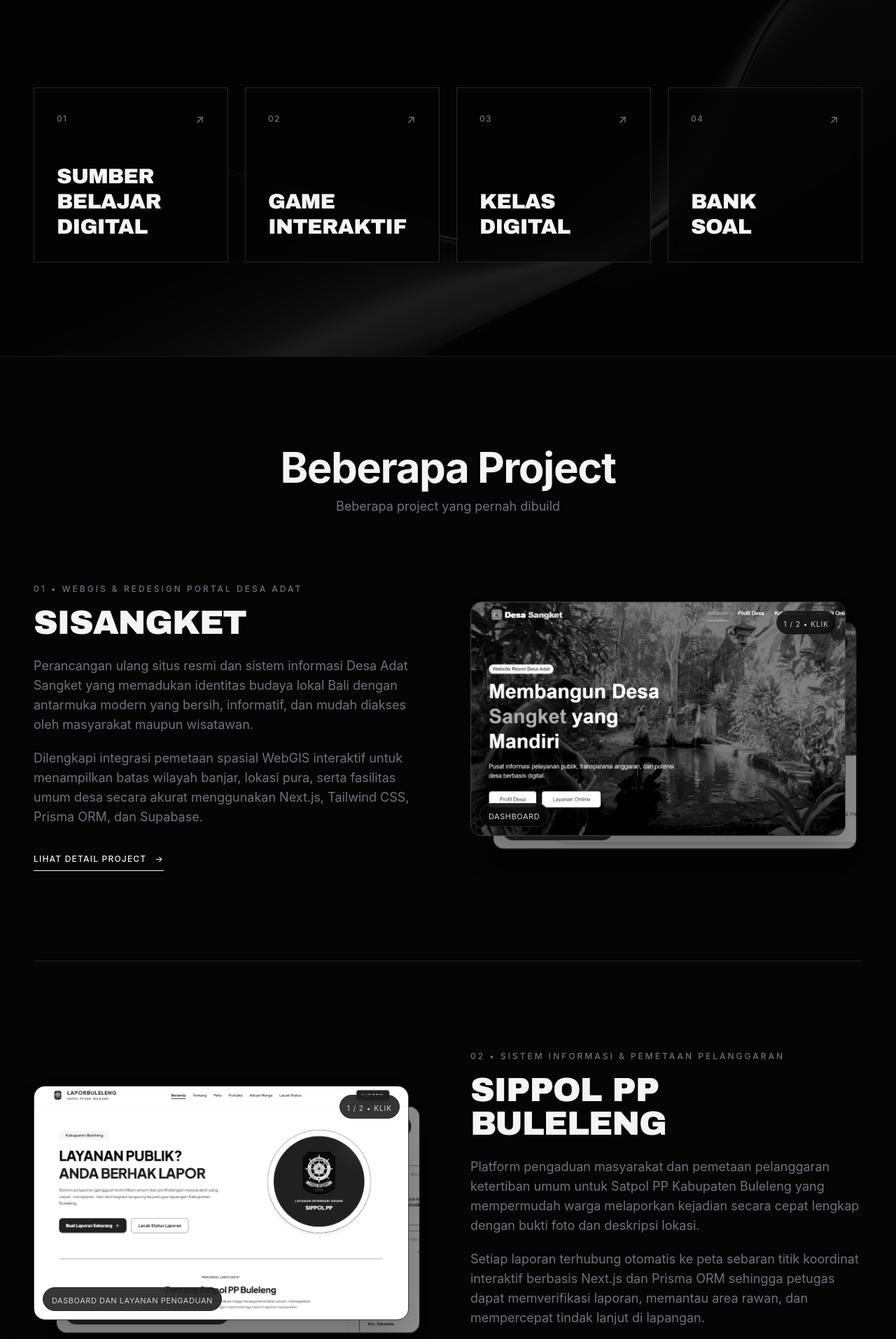
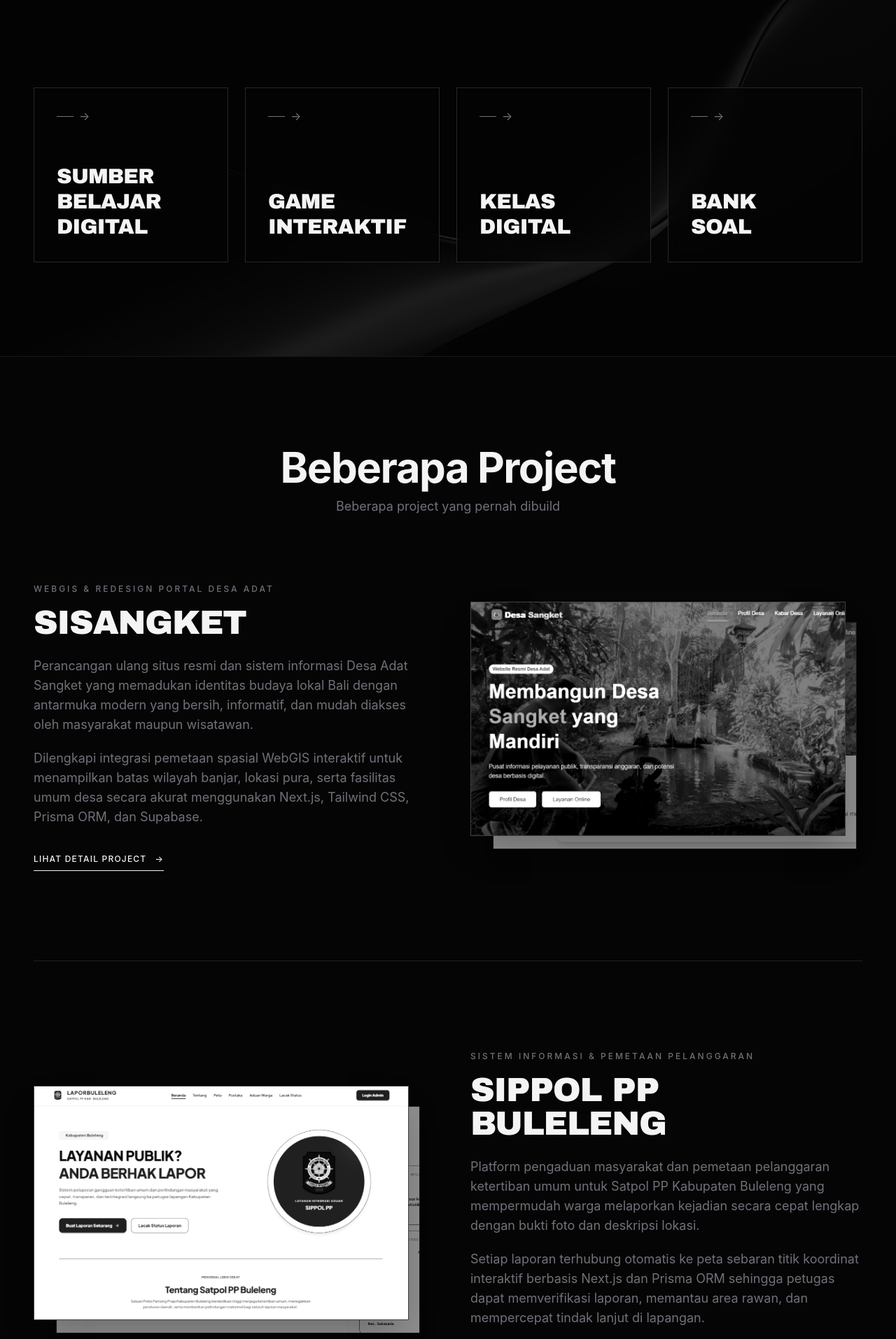
Before and after one commit to vvahyunugraha/portowahyufix, a plain HTML site: page index.html in a window 1280 px wide. Shown: the part 1467-3381 px from the top of the page at 70% size. Drawn offline with nearby package versions, Linux system fonts and the light colour scheme; a web font is replaced by a local one.

Commit message:
benerin design dikit

```diff
--- a/index.html
+++ b/index.html
@@ -197,7 +197,13 @@
 
                 <!-- Grid Logo Teknologi (Gaya Monokrom Hover Putih) -->
                 <div class="reveal reveal-delay-2 flex flex-col justify-center">
-                    <p class="font-sf font-medium text-xs tracking-[0.25em] uppercase mb-8 text-brand-gray">Teknologi</p>
+                    <div class="grid grid-cols-2 sm:grid-cols-3 mb-0">
+                        <div></div>
+                        <div class="flex items-end justify-center pb-8">
+                            <p class="font-sf font-medium text-xs tracking-[0.25em] uppercase text-brand-gray">Teknologi</p>
+                        </div>
+                        <div></div>
+                    </div>
 
                     <div class="grid grid-cols-2 sm:grid-cols-3">
 
@@ -284,9 +290,9 @@
 
 
                 <a href="https://drive.google.com/file/d/1JT_swZDabRPlndFsWBPKx_VF30toTGFs/view?usp=sharing" class="reveal group bg-[#050505]/75 backdrop-blur-md border border-zinc-800 hover:border-brand-light hover:bg-brand-light hover:text-brand-dark p-8 flex flex-col justify-between min-h-[210px] md:min-h-[250px] transition-all duration-500">
-                    <div class="flex justify-between items-center font-sf font-medium text-xs tracking-widest uppercase text-brand-gray group-hover:text-brand-dark/70 transition-colors">
-                        <span>01</span>
-                        <span class="text-base transition-transform duration-300 group-hover:translate-x-1 group-hover:-translate-y-1">↗</span>
+                    <div class="flex items-center gap-2 text-brand-gray group-hover:text-brand-dark/70 transition-colors">
+                        <span class="block h-px bg-current transition-all duration-500 ease-out w-6 group-hover:w-16"></span>
+                        <span class="text-base leading-none">→</span>
                     </div>
                     <h3 class="font-display text-2xl md:text-3xl uppercase tracking-tight leading-tight mt-10">
                         Sumber<br>Belajar<br>Digital
@@ -295,9 +301,9 @@
 
 
                 <a href="https://sites.google.com/view/glassmorphismtekbar" class="reveal reveal-delay-1 group bg-[#050505]/75 backdrop-blur-md border border-zinc-800 hover:border-brand-light hover:bg-brand-light hover:text-brand-dark p-8 flex flex-col justify-between min-h-[210px] md:min-h-[250px] transition-all duration-500">
-                    <div class="flex justify-between items-center font-sf font-medium text-xs tracking-widest uppercase text-brand-gray group-hover:text-brand-dark/70 transition-colors">
-                        <span>02</span>
-                        <span class="text-base transition-transform duration-300 group-hover:translate-x-1 group-hover:-translate-y-1">↗</span>
+                    <div class="flex items-center gap-2 text-brand-gray group-hover:text-brand-dark/70 transition-colors">
+                        <span class="block h-px bg-current transition-all duration-500 ease-out w-6 group-hover:w-16"></span>
+                        <span class="text-base leading-none">→</span>
                     </div>
                     <h3 class="font-display text-2xl md:text-3xl uppercase tracking-tight leading-tight mt-10">
                         Game<br>Interaktif
@@ -306,9 +312,9 @@
 
 
                 <a href="#" class="reveal reveal-delay-2 group bg-[#050505]/75 backdrop-blur-md border border-zinc-800 hover:border-brand-light hover:bg-brand-light hover:text-brand-dark p-8 flex flex-col justify-between min-h-[210px] md:min-h-[250px] transition-all duration-500">
-                    <div class="flex justify-between items-center font-sf font-medium text-xs tracking-widest uppercase text-brand-gray group-hover:text-brand-dark/70 transition-colors">
-                        <span>03</span>
-                        <span class="text-base transition-transform duration-300 group-hover:translate-x-1 group-hover:-translate-y-1">↗</span>
+                    <div class="flex items-center gap-2 text-brand-gray group-hover:text-brand-dark/70 transition-colors">
+                        <span class="block h-px bg-current transition-all duration-500 ease-out w-6 group-hover:w-16"></span>
+                        <span class="text-base leading-none">→</span>
                     </div>
                     <h3 class="font-display text-2xl md:text-3xl uppercase tracking-tight leading-tight mt-10">
                         Kelas<br>Digital
@@ -317,9 +323,9 @@
 
 
                 <a href="#" class="reveal reveal-delay-3 group bg-[#050505]/75 backdrop-blur-md border border-zinc-800 hover:border-brand-light hover:bg-brand-light hover:text-brand-dark p-8 flex flex-col justify-between min-h-[210px] md:min-h-[250px] transition-all duration-500">
-                    <div class="flex justify-between items-center font-sf font-medium text-xs tracking-widest uppercase text-brand-gray group-hover:text-brand-dark/70 transition-colors">
-                        <span>04</span>
-                        <span class="text-base transition-transform duration-300 group-hover:translate-x-1 group-hover:-translate-y-1">↗</span>
+                    <div class="flex items-center gap-2 text-brand-gray group-hover:text-brand-dark/70 transition-colors">
+                        <span class="block h-px bg-current transition-all duration-500 ease-out w-6 group-hover:w-16"></span>
+                        <span class="text-base leading-none">→</span>
                     </div>
                     <h3 class="font-display text-2xl md:text-3xl uppercase tracking-tight leading-tight mt-10">
                         Bank<br>Soal
@@ -350,7 +356,7 @@
                 <!-- Kolom Kiri: Hanya Tulisan Penjelasan & Satu Tautan Lihat Detail Project -->
                 <div class="lg:col-span-6 flex flex-col justify-center">
                     <span class="font-sf font-medium text-xs tracking-[0.25em] uppercase text-brand-gray block mb-4">
-                        01 • WebGIS & Redesign Portal Desa Adat
+                        WebGIS & Redesign Portal Desa Adat
                     </span>
                     <h3 class="font-display text-4xl md:text-5xl uppercase tracking-tight text-brand-light mb-6">
                         SiSangket
@@ -377,7 +383,7 @@
                         <div class="relative w-full aspect-[16/10]">
 
                             <!-- Foto Website 1 (Depan Awal: ss1.png) -->
-                            <div class="stack-card stack-front absolute inset-0 rounded-2xl overflow-hidden border border-zinc-700 bg-zinc-900 shadow-2xl">
+                            <div class="stack-card stack-front absolute inset-0 overflow-hidden border border-zinc-700 bg-zinc-900 shadow-2xl">
                                 <img src="./assets/images/ss1.png"
                                      alt="Tampilan Beranda Website SiSangket"
                                      onerror="this.style.display='none'; this.nextElementSibling.style.display='flex';"
@@ -388,16 +394,10 @@
                                     <p class="font-display text-lg uppercase text-zinc-300">SiSangket — Halaman Utama</p>
                                     <p class="font-sf text-xs text-zinc-500 mt-1">File: ./assets/images/ss1.png</p>
                                 </div>
-                                <div class="absolute top-3 right-3 bg-brand-dark/80 backdrop-blur-md border border-zinc-800 px-2.5 py-1 rounded-full pointer-events-none">
-                                    <span class="font-sf text-[10px] tracking-widest uppercase text-zinc-300">1 / 2 • Klik</span>
-                                </div>
-                                <div class="absolute bottom-3 left-3 bg-brand-dark/80 backdrop-blur-md border border-zinc-800 px-3 py-1 rounded-full pointer-events-none">
-                                    <span class="font-sf text-[11px] tracking-wider uppercase text-zinc-300">DASHBOARD</span>
-                                </div>
                             </div>
 
                             <!-- Foto Website 2 (Belakang Awal: ss2.png) -->
-                            <div class="stack-card stack-back absolute inset-0 rounded-2xl overflow-hidden border border-zinc-800 bg-zinc-900 shadow-xl">
+                            <div class="stack-card stack-back absolute inset-0 overflow-hidden border border-zinc-800 bg-zinc-900 shadow-xl">
                                 <img src="./assets/images/ss2.png"
                                      alt="Tampilan WebGIS Peta Desa Adat Sangket"
                                      onerror="this.style.display='none'; this.nextElementSibling.style.display='flex';"
@@ -407,12 +407,6 @@
                                     <span class="font-sf text-xs tracking-widest uppercase text-zinc-500 mb-2">Screenshot 02</span>
                                     <p class="font-display text-lg uppercase text-zinc-300">SiSangket — Pemetaan WebGIS</p>
                                     <p class="font-sf text-xs text-zinc-500 mt-1">File: ./assets/images/ss2.png</p>
-                                </div>
-                                <div class="absolute top-3 right-3 bg-brand-dark/80 backdrop-blur-md border border-zinc-800 px-2.5 py-1 rounded-full pointer-events-none">
-                                    <span class="font-sf text-[10px] tracking-widest uppercase text-zinc-300">2 / 2 • Klik</span>
-                                </div>
-                                <div class="absolute bottom-3 left-3 bg-brand-dark/80 backdrop-blur-md border border-zinc-800 px-3 py-1 rounded-full pointer-events-none">
-                                    <span class="font-sf text-[11px] tracking-wider uppercase text-zinc-300">HALAMAN PROFIL DESA</span>
                                 </div>
                             </div>
 
@@ -431,7 +425,7 @@
                         <div class="relative w-full aspect-[16/10]">
 
                             <!-- Foto Website 1 (Depan Awal: sip1.png) -->
-                            <div class="stack-card stack-front absolute inset-0 rounded-2xl overflow-hidden border border-zinc-700 bg-zinc-900 shadow-2xl">
+                            <div class="stack-card stack-front absolute inset-0 overflow-hidden border border-zinc-700 bg-zinc-900 shadow-2xl">
                                 <img src="./assets/images/sip1.png"
                                      alt="Tampilan Dashboard SIPPOL PP Buleleng"
                                      onerror="this.style.display='none'; this.nextElementSibling.style.display='flex';"
@@ -442,16 +436,10 @@
                                     <p class="font-display text-lg uppercase text-zinc-300">SIPPOL PP — Portal Pengaduan</p>
                                     <p class="font-sf text-xs text-zinc-500 mt-1">File: ./assets/images/sip1.png</p>
                                 </div>
-                                <div class="absolute top-3 right-3 bg-brand-dark/80 backdrop-blur-md border border-zinc-800 px-2.5 py-1 rounded-full pointer-events-none">
-                                    <span class="font-sf text-[10px] tracking-widest uppercase text-zinc-300">1 / 2 • Klik</span>
-                                </div>
-                                <div class="absolute bottom-3 left-3 bg-brand-dark/80 backdrop-blur-md border border-zinc-800 px-3 py-1 rounded-full pointer-events-none">
-                                    <span class="font-sf text-[11px] tracking-wider uppercase text-zinc-300">Dasboard dan Layanan Pengaduan</span>
-                                </div>
                             </div>
 
                             <!-- Foto Website 2 (Belakang Awal: sip2.png) -->
-                            <div class="stack-card stack-back absolute inset-0 rounded-2xl overflow-hidden border border-zinc-800 bg-zinc-900 shadow-xl">
+                            <div class="stack-card stack-back absolute inset-0 overflow-hidden border border-zinc-800 bg-zinc-900 shadow-xl">
                                 <img src="./assets/images/sip2.png"
                                      alt="Tampilan Peta Sebaran Pelanggaran SIPPOL PP Buleleng"
                                      onerror="this.style.display='none'; this.nextElementSibling.style.display='flex';"
@@ -462,12 +450,6 @@
                                     <p class="font-display text-lg uppercase text-zinc-300">SIPPOL PP — Pemetaan Titik Laporan</p>
                                     <p class="font-sf text-xs text-zinc-500 mt-1">File: ./assets/images/sip2.png</p>
                                 </div>
-                                <div class="absolute top-3 right-3 bg-brand-dark/80 backdrop-blur-md border border-zinc-800 px-2.5 py-1 rounded-full pointer-events-none">
-                                    <span class="font-sf text-[10px] tracking-widest uppercase text-zinc-300">2 / 2 • Klik</span>
-                                </div>
-                                <div class="absolute bottom-3 left-3 bg-brand-dark/80 backdrop-blur-md border border-zinc-800 px-3 py-1 rounded-full pointer-events-none">
-                                    <span class="font-sf text-[11px] tracking-wider uppercase text-zinc-300">Pemetaan DAN Monitoring Kasus</span>
-                                </div>
                             </div>
 
                         </div>
@@ -477,7 +459,7 @@
                 <!-- Kolom Kanan (Desktop): Hanya Tulisan Penjelasan & Satu Tautan Lihat Detail Project -->
                 <div class="order-1 lg:order-2 lg:col-span-6 flex flex-col justify-center">
                     <span class="font-sf font-medium text-xs tracking-[0.25em] uppercase text-brand-gray block mb-4">
-                        02 • Sistem Informasi & Pemetaan Pelanggaran
+                        Sistem Informasi & Pemetaan Pelanggaran
                     </span>
                     <h3 class="font-display text-4xl md:text-5xl uppercase tracking-tight text-brand-light mb-6">
                         SIPPOL PP Buleleng
@@ -506,7 +488,7 @@
                 <!-- Kolom Kiri: Tulisan Penjelasan & Satu Tautan Lihat Detail Project -->
                 <div class="lg:col-span-6 flex flex-col justify-center">
                     <span class="font-sf font-medium text-xs tracking-[0.25em] uppercase text-brand-gray block mb-4">
-                        03 • Platform E-Commerce Barang Informatika
+                        Platform E-Commerce Barang Informatika
                     </span>
                     <h3 class="font-display text-4xl md:text-5xl uppercase tracking-tight text-brand-light mb-6">
                         Mini E-Commerce
@@ -532,7 +514,7 @@
                         <div class="relative w-full aspect-[16/10]">
 
                             <!-- Foto Website 1 (Depan Awal: eco1.png) -->
-                            <div class="stack-card stack-front absolute inset-0 rounded-2xl overflow-hidden border border-zinc-700 bg-zinc-900 shadow-2xl">
+                            <div class="stack-card stack-front absolute inset-0 overflow-hidden border border-zinc-700 bg-zinc-900 shadow-2xl">
                                 <img src="./assets/images/eco1.png"
                                      alt="Tampilan Beranda dan Katalog Website E-Commerce"
                                      onerror="this.style.display='none'; this.nextElementSibling.style.display='flex';"
@@ -543,16 +525,10 @@
                                     <p class="font-display text-lg uppercase text-zinc-300">BangunMart — Katalog Produk</p>
                                     <p class="font-sf text-xs text-zinc-500 mt-1">File: ./assets/images/eco1.png</p>
                                 </div>
-                                <div class="absolute top-3 right-3 bg-brand-dark/80 backdrop-blur-md border border-zinc-800 px-2.5 py-1 rounded-full pointer-events-none">
-                                    <span class="font-sf text-[10px] tracking-widest uppercase text-zinc-300">1 / 2 • Klik</span>
-                                </div>
-                                <div class="absolute bottom-3 left-3 bg-brand-dark/80 backdrop-blur-md border border-zinc-800 px-3 py-1 rounded-full pointer-events-none">
-                                    <span class="font-sf text-[11px] tracking-wider uppercase text-zinc-300">Dashboard</span>
-                                </div>
                             </div>
 
                             <!-- Foto Website 2 (Belakang Awal: eco2.png) -->
-                            <div class="stack-card stack-back absolute inset-0 rounded-2xl overflow-hidden border border-zinc-800 bg-zinc-900 shadow-xl">
+                            <div class="stack-card stack-back absolute inset-0 overflow-hidden border border-zinc-800 bg-zinc-900 shadow-xl">
                                 <img src="./assets/images/eco2.png"
                                      alt="Tampilan Checkout dan Manajemen Pesanan E-Commerce"
                                      onerror="this.style.display='none'; this.nextElementSibling.style.display='flex';"
@@ -562,12 +538,6 @@
                                     <span class="font-sf text-xs tracking-widest uppercase text-zinc-500 mb-2">Screenshot 02</span>
                                     <p class="font-display text-lg uppercase text-zinc-300">BangunMart — Manajemen & Transaksi</p>
                                     <p class="font-sf text-xs text-zinc-500 mt-1">File: ./assets/images/eco2.png</p>
-                                </div>
-                                <div class="absolute top-3 right-3 bg-brand-dark/80 backdrop-blur-md border border-zinc-800 px-2.5 py-1 rounded-full pointer-events-none">
-                                    <span class="font-sf text-[10px] tracking-widest uppercase text-zinc-300">2 / 2 • Klik</span>
-                                </div>
-                                <div class="absolute bottom-3 left-3 bg-brand-dark/80 backdrop-blur-md border border-zinc-800 px-3 py-1 rounded-full pointer-events-none">
-                                    <span class="font-sf text-[11px] tracking-wider uppercase text-zinc-300">Detail Produk</span>
                                 </div>
                             </div>
 
```
